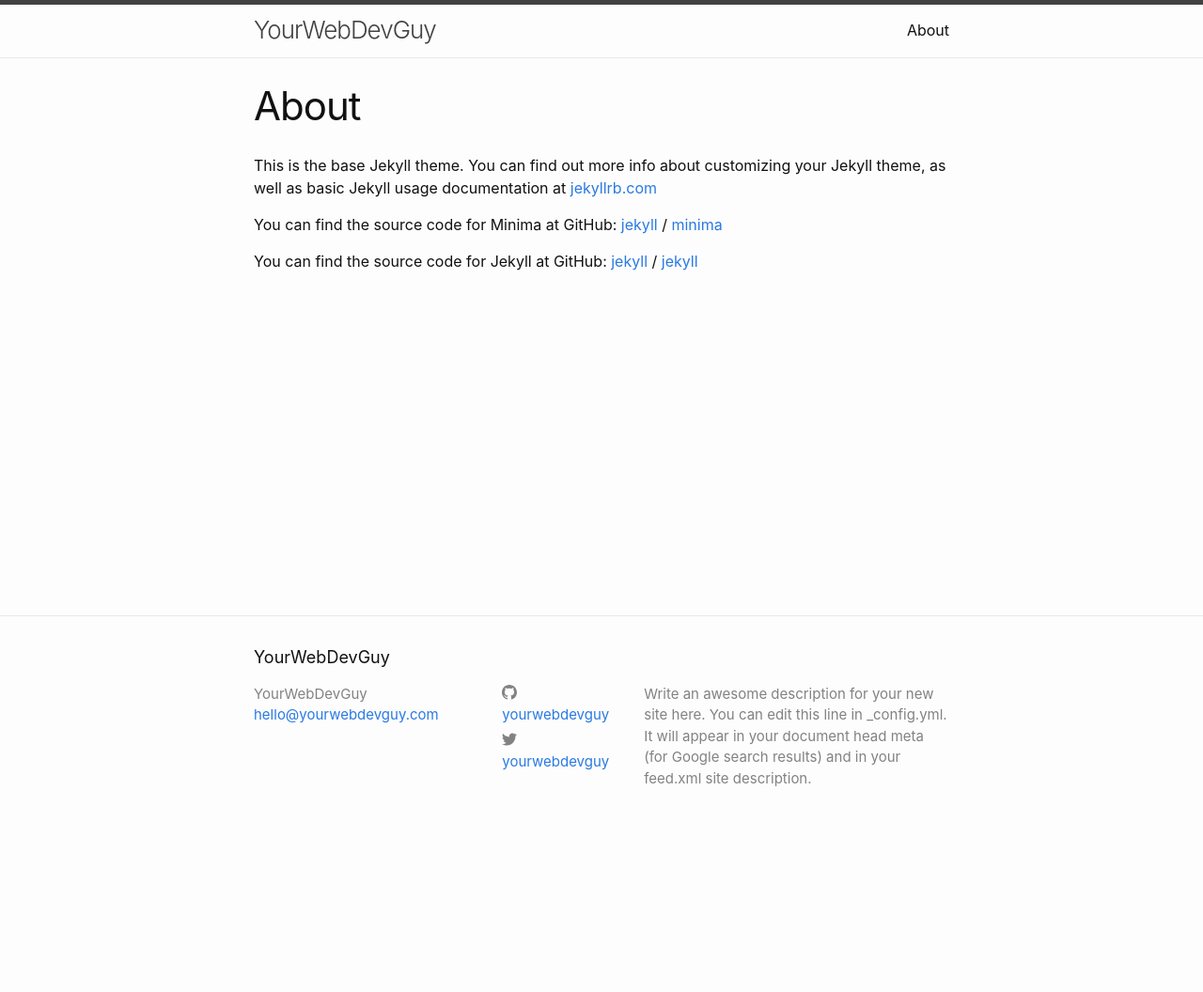
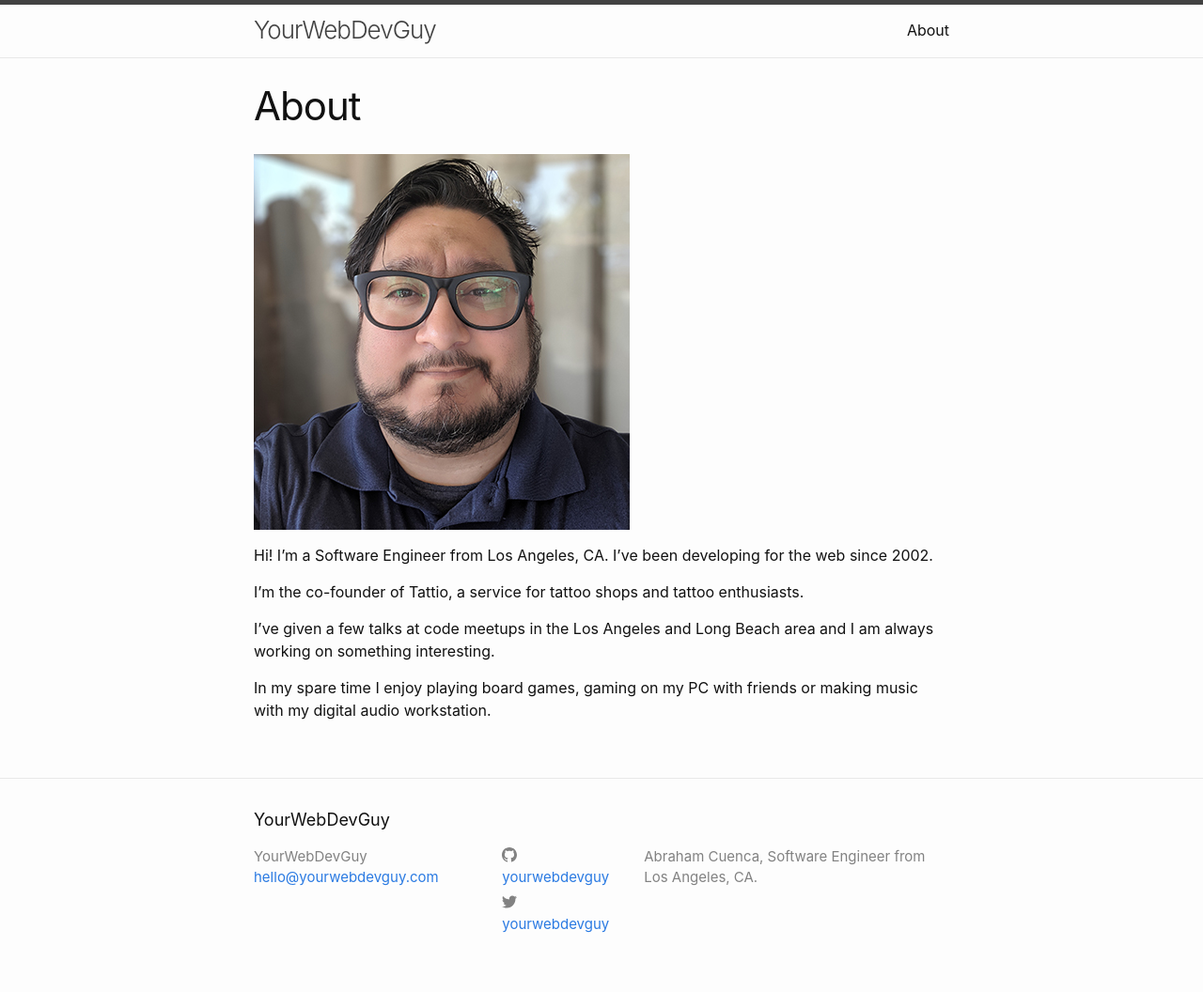
Before and after one commit to YourWebDevGuy/YourWebDevGuy.github.io, a Jekyll site: the page built from about.markdown, in a window 1280 px wide. Shown: the whole page at 94% size. Built offline with Jekyll 4.4.1, drawn with Linux system fonts in a browser that asks for light colours; before the commit the page ends 900 px from its top, so only the background shows below that.

Commit message:
Update about

```diff
--- a/_config.yml
+++ b/_config.yml
@@ -21,9 +21,7 @@
 title: YourWebDevGuy
 email: hello@yourwebdevguy.com
 description: >- # this means to ignore newlines until "baseurl:"
-  Write an awesome description for your new site here. You can edit this
-  line in _config.yml. It will appear in your document head meta (for
-  Google search results) and in your feed.xml site description.
+  Abraham Cuenca, Software Engineer from Los Angeles, CA.
 baseurl: "" # the subpath of your site, e.g. /blog
 url: "" # the base hostname & protocol for your site, e.g. http://example.com
 twitter_username: yourwebdevguy
--- a/about.markdown
+++ b/about.markdown
@@ -4,15 +4,14 @@ title: About
 permalink: /about/
 ---
 
-This is the base Jekyll theme. You can find out more info about customizing your Jekyll theme, as well as basic Jekyll usage documentation at [jekyllrb.com](https://jekyllrb.com/)
+![Abraham Cuenca also known as Your Web Dev Guy](/assets/img/abraham_cuenca.png){:class="img-responsive"}
 
-You can find the source code for Minima at GitHub:
-[jekyll][jekyll-organization] /
-[minima](https://github.com/jekyll/minima)
+Hi! I'm a Software Engineer from Los Angeles, CA. I've been  developing for the web since 2002.
 
-You can find the source code for Jekyll at GitHub:
-[jekyll][jekyll-organization] /
-[jekyll](https://github.com/jekyll/jekyll)
+I'm the co-founder of Tattio, a service for tattoo shops and tattoo enthusiasts.
 
+I've given a few talks at code meetups in the Los Angeles and Long Beach area and I am always
+working on something interesting.
 
-[jekyll-organization]: https://github.com/jekyll
+In my spare time I enjoy playing board games, gaming on my PC with friends or making music with my
+digital audio workstation.
```
Also changed, not shown: assets/img/abraham_cuenca.png (added).
